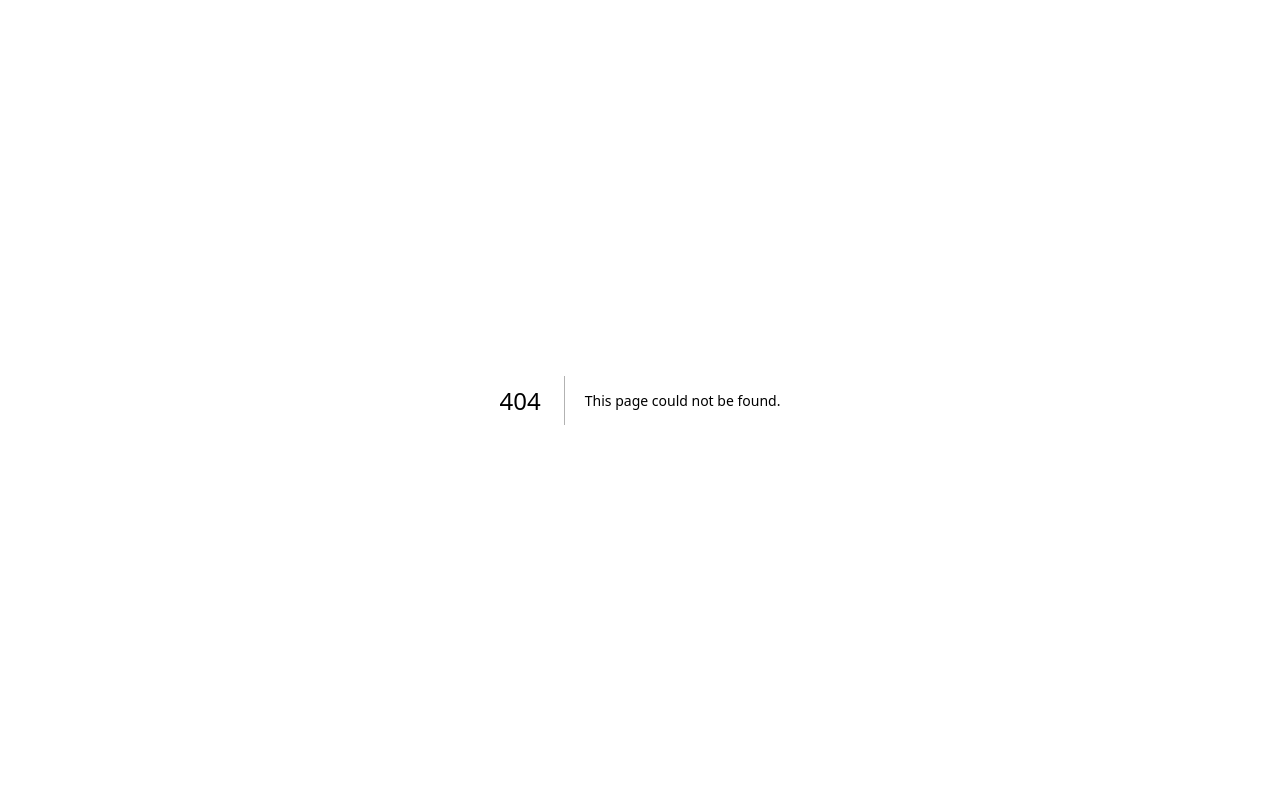
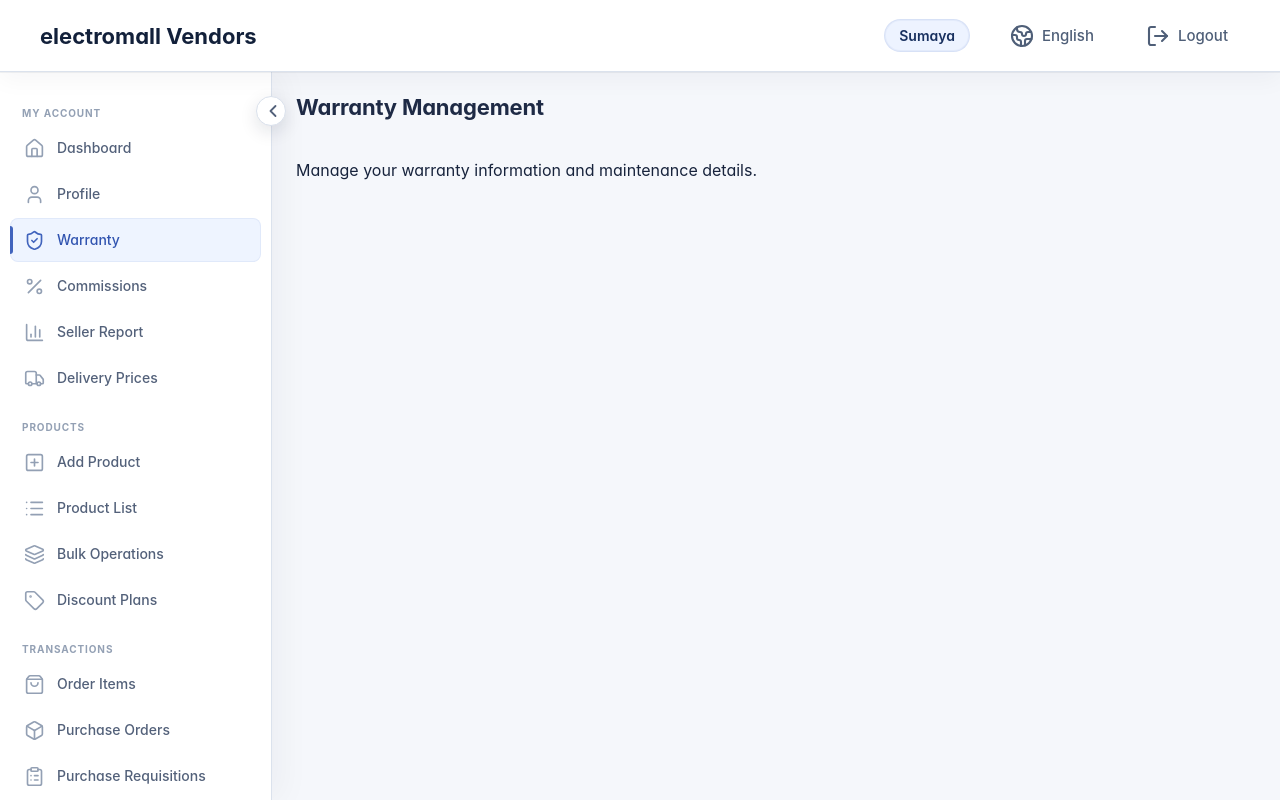
Before and after one commit to aliibarznji/ElecVendors, a Next.js app: page /warranty in a window 1280 px wide. Before the commit this address had no page. Built offline with nearby package versions, Linux system fonts and the light colour scheme.

Commit message:
feat: add warranty management section and page to the application

```diff
--- a/app/sidebar.tsx
+++ b/app/sidebar.tsx
@@ -37,6 +37,7 @@ const sidebarSections = [
     links: [
       { label: "Dashboard", href: "/", icon: Home },
       { label: "Profile", href: "/profile", icon: User },
+      { label: "Warranty", href: "/warranty", icon: ShieldCheck },
       { label: "Commissions", href: "/commissions", icon: Percent },
       { label: "Seller Report", href: "/seller-report", icon: BarChart3 },
       { label: "Delivery Prices", href: "/delivery-prices", icon: Truck },
--- /dev/null
+++ b/app/warranty-content.tsx
@@ -0,0 +1,10 @@
+"use client";
+
+export function WarrantyContent() {
+  return (
+    <div className="warranty-content">
+      <h1>Warranty Management</h1>
+      <p>Manage your warranty information and maintenance details.</p>
+    </div>
+  );
+}
--- /dev/null
+++ b/app/warranty/page.tsx
@@ -0,0 +1,10 @@
+import { DashboardShell } from "../dashboard-shell";
+import { WarrantyContent } from "../warranty-content";
+
+export default function WarrantyPage() {
+  return (
+    <DashboardShell>
+      <WarrantyContent />
+    </DashboardShell>
+  );
+}
```
